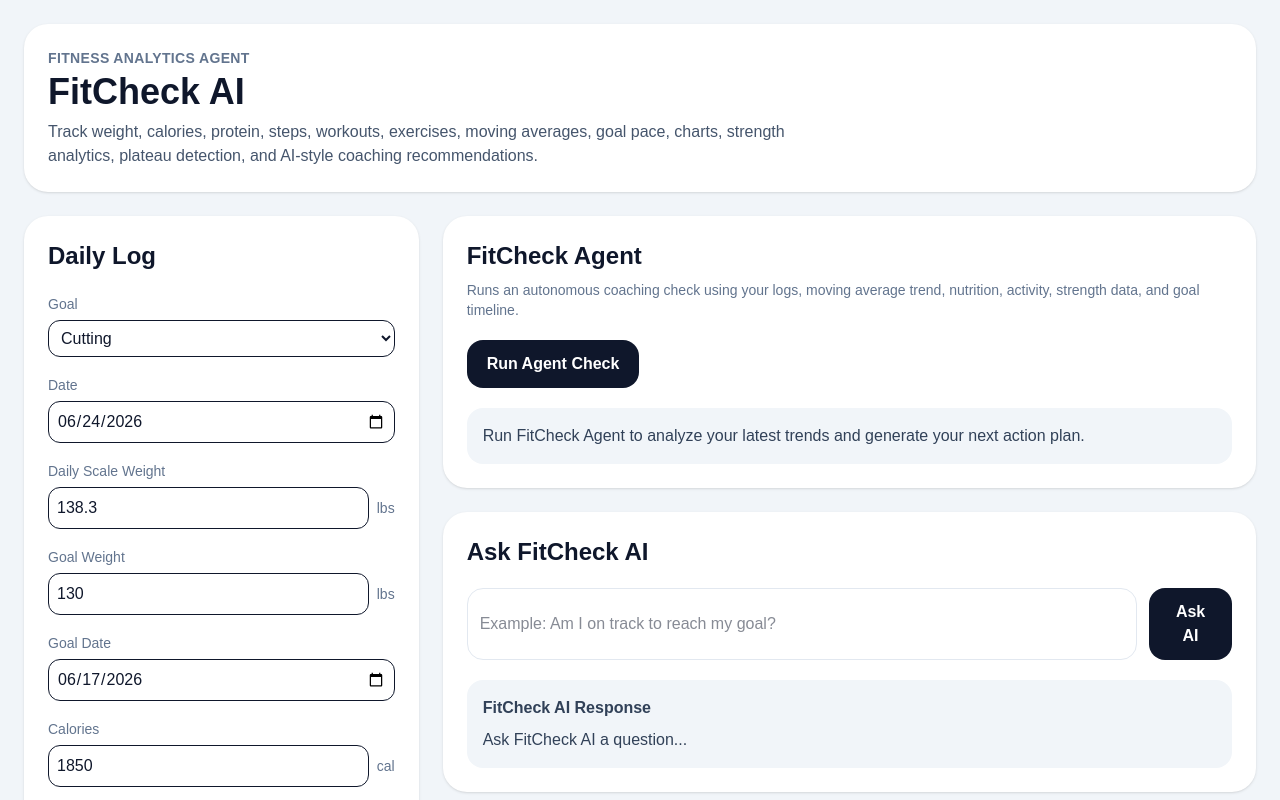
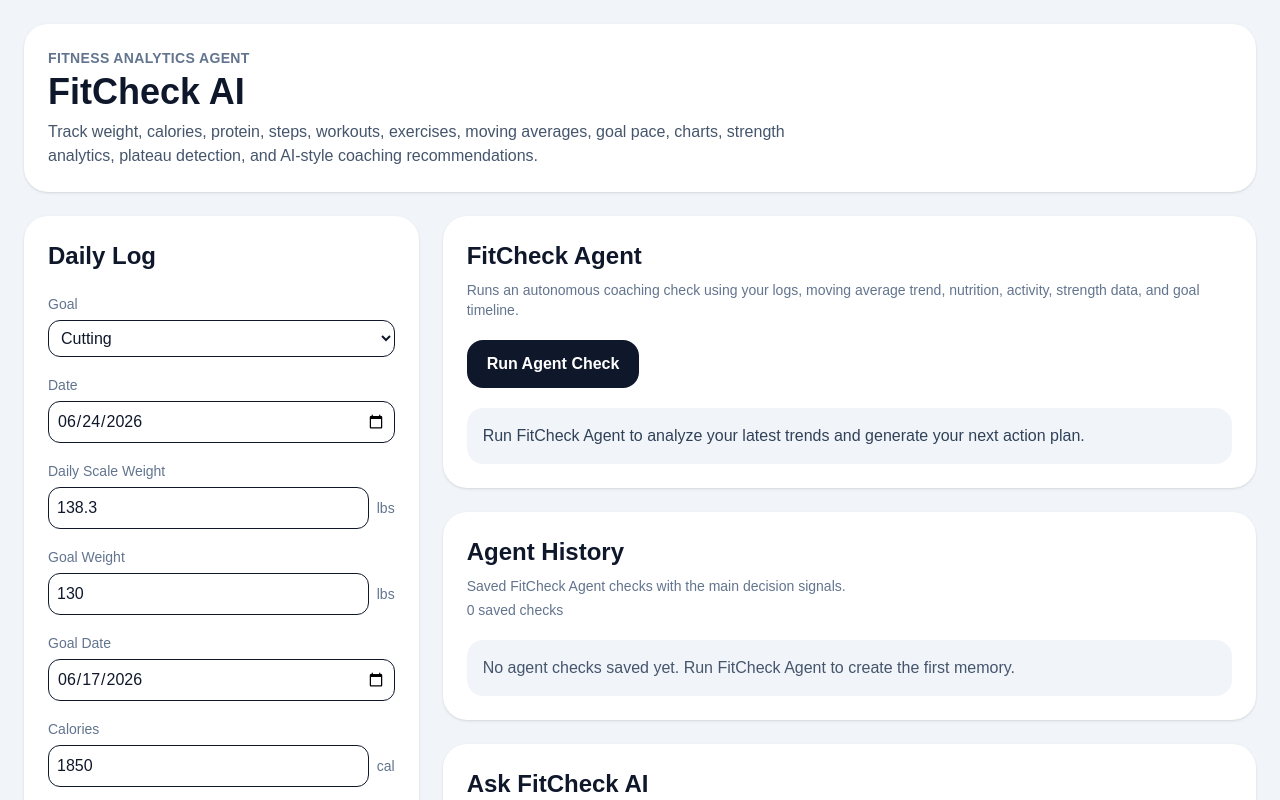
Before and after one commit to ayushs36/fitcheck-ai, a Next.js app: page / in a window 1280 px wide. Shown: the top 800 px of the page. Built offline with nearby package versions, Linux system fonts and the light colour scheme.

Commit message:
Add FitCheck Agent memory history

```diff
--- a/app/page.tsx
+++ b/app/page.tsx
@@ -18,6 +18,7 @@ import type {
   GoalFeasibility,
   AIConversation,
   MaintenanceEstimate,
+  AgentCheck,
 } from "@/types/fitness";
 import {
   calculateExerciseVolume,
@@ -43,9 +44,12 @@ import { DailyLogCard } from "@/components/DailyLogCard";
 
 import { FitCheckAgentCard } from "@/components/FitCheckAgentCard";
 
+import { AgentHistoryCard } from "@/components/AgentHistoryCard";
+
 const STORAGE_KEY = "fitcheck-logs-v1";
 const SETTINGS_KEY = "fitcheck-settings-v1";
 const AI_HISTORY_KEY = "fitcheck-ai-history-v1";
+const AGENT_HISTORY_KEY = "fitcheck-agent-history-v1";
 
 export default function Home() {
   const [goal, setGoal] = useState<Goal>("Cutting");
@@ -100,6 +104,9 @@ const [agentReport, setAgentReport] = useState(
 );
 
 const [isAgentLoading, setIsAgentLoading] = useState(false);
+const [agentHistory, setAgentHistory] = useState<AgentCheck[]>([]);
+const [expandedAgentCheckId, setExpandedAgentCheckId] =
+  useState<string | null>(null);
   useEffect(() => {
     const savedAiHistory = localStorage.getItem(AI_HISTORY_KEY);
     if (savedAiHistory) setAiHistory(JSON.parse(savedAiHistory));
@@ -133,6 +140,16 @@ useEffect(() => {
 useEffect(() => {
   localStorage.setItem(AI_HISTORY_KEY, JSON.stringify(aiHistory));
 }, [aiHistory]);
+useEffect(() => {
+  const savedAgentHistory = localStorage.getItem(AGENT_HISTORY_KEY);
+
+  if (savedAgentHistory) {
+    setAgentHistory(JSON.parse(savedAgentHistory));
+  }
+}, []);
+useEffect(() => {
+  localStorage.setItem(AGENT_HISTORY_KEY, JSON.stringify(agentHistory));
+}, [agentHistory]);
   useEffect(() => {
     localStorage.setItem(
       SETTINGS_KEY,
@@ -776,6 +793,53 @@ function saveAIConversation(
 
 function clearAIHistory() {
   setAiHistory([]);
+}
+
+function getAgentSection(response: string, label: string) {
+  const sections = [
+    "Overall Status",
+    "Biggest Risk",
+    "Evidence",
+    "Calorie Target",
+    "Protein Target",
+    "Step Target",
+    "Training Focus",
+    "Next 7-Day Action Plan",
+    "Confidence Level",
+  ];
+  const escapedSections = sections
+    .map((section) => section.replace(/[.*+?^${}()|[\]\\]/g, "\\$&"))
+    .join("|");
+  const regex = new RegExp(
+    `${label}:?\\s*([\\s\\S]*?)(?=\\n\\s*(?:${escapedSections}):|$)`,
+    "i"
+  );
+  const match = response.match(regex);
+  const value = match?.[1]
+    ?.replace(/^[-*]\s*/, "")
+    .replace(/\n+/g, " ")
+    .trim();
+
+  return value || "Not specified";
+}
+
+function saveAgentCheck(fullResponse: string) {
+  const newAgentCheck: AgentCheck = {
+    id: crypto.randomUUID(),
+    date: new Date().toLocaleString(),
+    status: getAgentSection(fullResponse, "Overall Status"),
+    biggestRisk: getAgentSection(fullResponse, "Biggest Risk"),
+    recommendation: getAgentSection(fullResponse, "Next 7-Day Action Plan"),
+    confidence: getAgentSection(fullResponse, "Confidence Level"),
+    fullResponse,
+  };
+
+  setAgentHistory((current) => [newAgentCheck, ...current]);
+}
+
+function clearAgentHistory() {
+  setAgentHistory([]);
+  setExpandedAgentCheckId(null);
 }
 const filteredAIHistory = aiHistory.filter((item) => {
   const search = historySearch.toLowerCase();
@@ -1196,6 +1260,7 @@ async function runFitCheckAgent() {
     const answer = data.answer || "No agent report was generated.";
 
     setAgentReport(answer);
+    saveAgentCheck(answer);
     saveAIConversation("Ask AI", "Run FitCheck Agent", answer);
   } catch (error) {
     const message =
@@ -1279,6 +1344,13 @@ function toggleLogMonth(monthYear: string) {
   agentReport={agentReport}
   isAgentLoading={isAgentLoading}
   runFitCheckAgent={runFitCheckAgent}
+/>
+
+<AgentHistoryCard
+  agentHistory={agentHistory}
+  expandedAgentCheckId={expandedAgentCheckId}
+  setExpandedAgentCheckId={setExpandedAgentCheckId}
+  clearAgentHistory={clearAgentHistory}
 />
 
             <AskAICard
--- /dev/null
+++ b/components/AgentHistoryCard.tsx
@@ -0,0 +1,118 @@
+import type { AgentCheck } from "@/types/fitness";
+
+export function AgentHistoryCard({
+  agentHistory,
+  expandedAgentCheckId,
+  setExpandedAgentCheckId,
+  clearAgentHistory,
+}: {
+  agentHistory: AgentCheck[];
+  expandedAgentCheckId: string | null;
+  setExpandedAgentCheckId: (id: string | null) => void;
+  clearAgentHistory: () => void;
+}) {
+  return (
+    <section className="rounded-3xl bg-white p-6 shadow-sm">
+      <div className="flex flex-col gap-3 md:flex-row md:items-center md:justify-between">
+        <div>
+          <h2 className="text-2xl font-semibold">Agent History</h2>
+          <p className="mt-2 text-sm text-slate-500">
+            Saved FitCheck Agent checks with the main decision signals.
+          </p>
+          <p className="mt-1 text-sm text-slate-500">
+            {agentHistory.length} saved check
+            {agentHistory.length === 1 ? "" : "s"}
+          </p>
+        </div>
+
+        {agentHistory.length > 0 && (
+          <button
+            onClick={clearAgentHistory}
+            className="rounded-2xl bg-red-100 px-4 py-2 font-semibold text-red-700"
+          >
+            Clear Agent History
+          </button>
+        )}
+      </div>
+
+      <div className="mt-5 space-y-3">
+        {agentHistory.length === 0 ? (
+          <p className="rounded-2xl bg-slate-100 p-4 text-slate-600">
+            No agent checks saved yet. Run FitCheck Agent to create the first
+            memory.
+          </p>
+        ) : (
+          agentHistory.map((check) => {
+            const isExpanded = expandedAgentCheckId === check.id;
+
+            return (
+              <div key={check.id} className="rounded-2xl bg-slate-100 p-4">
+                <button
+                  onClick={() =>
+                    setExpandedAgentCheckId(isExpanded ? null : check.id)
+                  }
+                  className="w-full text-left"
+                >
+                  <div className="flex flex-col gap-3 md:flex-row md:items-start md:justify-between">
+                    <div>
+                      <p className="font-semibold text-slate-900">
+                        {isExpanded ? "Hide" : "View"} agent check
+                      </p>
+                      <p className="mt-1 text-sm text-slate-500">
+                        {check.date}
+                      </p>
+                    </div>
+
+                    <span className="rounded-full bg-white px-3 py-1 text-sm font-semibold text-slate-600">
+                      Confidence: {check.confidence}
+                    </span>
+                  </div>
+                </button>
+
+                <div className="mt-4 grid gap-3 md:grid-cols-3">
+                  <AgentHistoryStat label="Status" value={check.status} />
+                  <AgentHistoryStat
+                    label="Biggest Risk"
+                    value={check.biggestRisk}
+                  />
+                  <AgentHistoryStat
+                    label="Recommendation"
+                    value={check.recommendation}
+                  />
+                </div>
+
+                {isExpanded && (
+                  <div className="mt-4 border-t border-slate-200 pt-4">
+                    <p className="text-sm font-semibold text-slate-700">
+                      Full Agent Response
+                    </p>
+                    <p className="mt-2 whitespace-pre-wrap text-slate-700">
+                      {check.fullResponse}
+                    </p>
+                  </div>
+                )}
+              </div>
+            );
+          })
+        )}
+      </div>
+    </section>
+  );
+}
+
+function AgentHistoryStat({
+  label,
+  value,
+}: {
+  label: string;
+  value: string;
+}) {
+  return (
+    <div className="rounded-2xl bg-white p-3">
+      <p className="text-xs font-semibold uppercase tracking-wide text-slate-500">
+        {label}
+      </p>
+      <p className="mt-1 text-sm font-semibold text-slate-900">{value}</p>
+    </div>
+  );
+}
```
Also changed, not shown: types/fitness.ts (+10 -0 lines).
